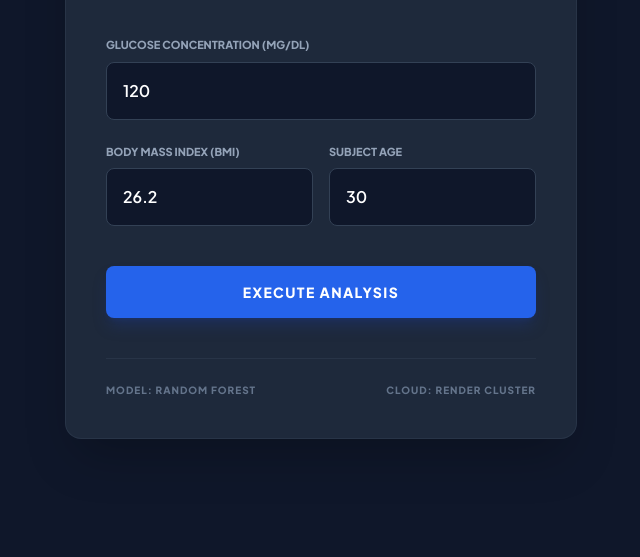
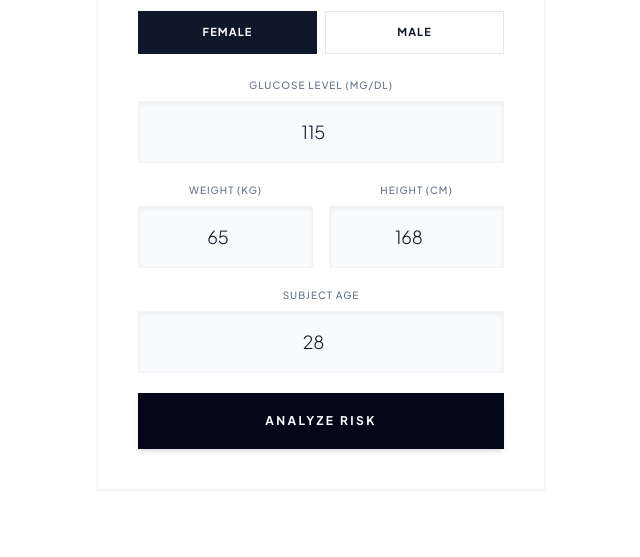
Before and after one commit to infinilierre/diabetes-risk-prediction, a plain HTML site: page index.html in a window 1280 px wide. Shown: the part 243-800 px from the top of the page, without its empty margins (319-959 px from the left). Drawn offline with nearby package versions, Linux system fonts and the light colour scheme.

Commit message:
feat: Scandinavian Minimal Design with Gender Support

```diff
--- a/index.html
+++ b/index.html
@@ -3,113 +3,113 @@
 <head>
     <meta charset="UTF-8">
     <meta name="viewport" content="width=device-width, initial-scale=1.0">
-    <title>Diabetes Risk Analyzer | Academic Project</title>
+    <title>Diabetes Risk Analyzer | Nordic Minimal</title>
     <script src="https://cdn.tailwindcss.com"></script>
     <style>
-        @import url('https://fonts.googleapis.com/css2?family=Plus+Jakarta+Sans:wght@400;600;800&display=swap');
-        body { font-family: 'Plus Jakarta Sans', sans-serif; }
+        @import url('https://fonts.googleapis.com/css2?family=Plus+Jakarta+Sans:wght@300;400;500;700&display=swap');
+        body { font-family: 'Plus Jakarta Sans', sans-serif; font-weight: 300; }
+        .gender-btn.active { background-color: #0f172a; color: white; border-color: #0f172a; }
     </style>
 </head>
-<body class="bg-[#0f172a] text-slate-200 min-h-screen flex items-center justify-center p-4">
+<body class="bg-white text-slate-900 min-h-screen flex items-center justify-center p-6">
 
-    <div class="max-w-lg w-full bg-[#1e293b] rounded-2xl shadow-2xl p-10 border border-slate-700/50">
+    <div class="max-w-md w-full bg-white rounded-none p-10 border border-slate-100 relative overflow-hidden shadow-sm">
 
-        <div class="mb-10 border-b border-slate-700/50 pb-6">
-            <h1 class="text-2xl font-extrabold text-white tracking-tight">
-                DIABETES RISK ANALYZER
-            </h1>
-            <p class="text-blue-400 text-xs font-bold uppercase tracking-[0.2em] mt-2">
-                Machine Learning Deployment Phase v1.0
-            </p>
+        <div class="text-center mb-8">
+            <div class="inline-flex p-4 bg-slate-50 rounded-full mb-4 text-slate-600 border border-slate-100 shadow-inner">
+                <svg xmlns="http://www.w3.org/2000/svg" width="32" height="32" viewBox="0 0 24 24" fill="none" stroke="currentColor" stroke-width="1.5" stroke-linecap="round" stroke-linejoin="round">
+                    <path d="M4.8 2.8C3.5 2.8 2.5 3.8 2.5 5v3c0 4.1 3.4 7.5 7.5 7.5s7.5-3.4 7.5-7.5V5c0-1.2-1-2.2-2.2-2.2"></path>
+                    <path d="M10 15.5v4"></path><path d="M8 21.5h4"></path>
+                    <circle cx="17.5" cy="18.5" r="3"></circle><path d="M20.5 18.5h1"></path>
+                </svg>
+            </div>
+            <h1 class="text-2xl font-bold tracking-tight text-slate-950 uppercase">Diabetes <span class="font-light text-slate-600">Risk Analyzer</span></h1>
         </div>
 
-        <div class="grid grid-cols-1 gap-6">
+        <div class="space-y-5 relative text-center">
+            <div class="flex gap-2 mb-6">
+                <button onclick="setGender('female')" id="btnFemale" class="gender-btn active flex-1 py-3 border border-slate-200 text-[11px] font-bold uppercase tracking-widest transition-all">Female</button>
+                <button onclick="setGender('male')" id="btnMale" class="gender-btn flex-1 py-3 border border-slate-200 text-[11px] font-bold uppercase tracking-widest transition-all">Male</button>
+            </div>
+
             <div>
-                <label class="block text-[11px] font-bold text-slate-400 uppercase mb-2">Glucose Concentration (mg/dL)</label>
-                <input type="number" id="glucose" value="120"
-                    class="w-full bg-[#0f172a] border border-slate-700 rounded-lg p-4 outline-none focus:border-blue-500 transition-colors text-white font-semibold">
+                <label class="block text-[10px] font-medium text-slate-500 uppercase tracking-widest mb-2">Glucose Level (mg/dL)</label>
+                <input type="number" id="glucose" value="115" class="w-full bg-slate-50 border border-slate-100 rounded-none p-4 outline-none focus:border-slate-950 transition-all text-center text-lg shadow-inner">
             </div>
 
             <div class="grid grid-cols-2 gap-4">
                 <div>
-                    <label class="block text-[11px] font-bold text-slate-400 uppercase mb-2">Body Mass Index (BMI)</label>
-                    <input type="number" id="bmi" value="26.2" step="0.1"
-                        class="w-full bg-[#0f172a] border border-slate-700 rounded-lg p-4 outline-none focus:border-blue-500 transition-colors text-white font-semibold">
+                    <label class="block text-[10px] font-medium text-slate-500 uppercase tracking-widest mb-2">Weight (kg)</label>
+                    <input type="number" id="weight" value="65" class="w-full bg-slate-50 border border-slate-100 rounded-none p-4 outline-none focus:border-slate-950 transition-all text-center text-lg shadow-inner">
                 </div>
                 <div>
-                    <label class="block text-[11px] font-bold text-slate-400 uppercase mb-2">Subject Age</label>
-                    <input type="number" id="age" value="30"
-                        class="w-full bg-[#0f172a] border border-slate-700 rounded-lg p-4 outline-none focus:border-blue-500 transition-colors text-white font-semibold">
+                    <label class="block text-[10px] font-medium text-slate-500 uppercase tracking-widest mb-2">Height (cm)</label>
+                    <input type="number" id="height" value="168" class="w-full bg-slate-50 border border-slate-100 rounded-none p-4 outline-none focus:border-slate-950 transition-all text-center text-lg shadow-inner">
                 </div>
             </div>
 
-            <button onclick="analyzeRisk()" id="btnAction"
-                class="w-full bg-blue-600 hover:bg-blue-500 text-white py-4 rounded-lg font-bold text-sm uppercase tracking-widest transition-all shadow-lg shadow-blue-900/40 mt-4">
-                Execute Analysis
+            <div>
+                <label class="block text-[10px] font-medium text-slate-500 uppercase tracking-widest mb-2">Subject Age</label>
+                <input type="number" id="age" value="28" class="w-full bg-slate-50 border border-slate-100 rounded-none p-4 outline-none focus:border-slate-950 transition-all text-center text-lg shadow-inner">
+            </div>
+
+            <button onclick="analyzeRisk()" id="btnAction" class="w-full bg-slate-950 hover:bg-slate-800 text-white py-5 rounded-none font-semibold text-xs uppercase tracking-[0.2em] transition-all shadow-md active:scale-[0.98] mt-2">
+                Analyze Risk
             </button>
         </div>
 
-        <div id="resultBox" class="mt-8 p-6 rounded-xl hidden border transition-all duration-500">
-            <div class="flex items-center justify-between mb-2">
-                <span id="resultHeader" class="text-[10px] font-black uppercase tracking-tighter">Diagnostic Output</span>
-                <span id="scoreTag" class="text-xs font-bold"></span>
-            </div>
-            <p id="resultText" class="font-bold text-lg leading-tight"></p>
-        </div>
-
-        <div class="mt-10 pt-6 border-t border-slate-700/50 flex justify-between items-center text-[10px] text-slate-500 font-bold uppercase tracking-widest">
-            <span>Model: Random Forest</span>
-            <span>Cloud: Render Cluster</span>
+        <div id="resultBox" class="mt-8 p-7 rounded-none hidden border border-slate-100 bg-white shadow-inner text-center">
+            <p id="bmiDisplay" class="text-[9px] font-bold text-slate-400 uppercase mb-2"></p>
+            <p id="resultText" class="font-bold text-xl text-slate-950"></p>
+            <p id="scoreTag" class="text-[10px] font-medium mt-2 text-slate-500 uppercase tracking-widest"></p>
         </div>
     </div>
 
     <script>
+        let selectedGender = 'female';
         const API_URL = "https://diabetes-risk-prediction-dpgj.onrender.com/predict";
+
+        function setGender(gender) {
+            selectedGender = gender;
+            document.getElementById('btnFemale').classList.toggle('active', gender === 'female');
+            document.getElementById('btnMale').classList.toggle('active', gender === 'male');
+        }
 
         async function analyzeRisk() {
             const box = document.getElementById('resultBox');
-            const text = document.getElementById('resultText');
-            const score = document.getElementById('scoreTag');
             const btn = document.getElementById('btnAction');
+            const weight = parseFloat(document.getElementById('weight').value);
+            const heightM = parseFloat(document.getElementById('height').value) / 100;
+            const calculatedBMI = (weight / (heightM * heightM)).toFixed(1);
 
             btn.disabled = true;
-            btn.innerText = "Processing...";
-            btn.style.opacity = "0.5";
-
-            const payload = {
-                glucose: parseFloat(document.getElementById('glucose').value),
-                bmi: parseFloat(document.getElementById('bmi').value),
-                age: parseInt(document.getElementById('age').value, 10)
-            };
+            btn.innerText = "Analyzing...";
 
             try {
                 const response = await fetch(API_URL, {
                     method: 'POST',
                     headers: { 'Content-Type': 'application/json' },
-                    body: JSON.stringify(payload)
+                    body: JSON.stringify({
+                        glucose: parseFloat(document.getElementById('glucose').value),
+                        bmi: parseFloat(calculatedBMI),
+                        age: parseInt(document.getElementById('age').value, 10),
+                        gender: selectedGender
+                    })
                 });
 
                 const data = await response.json();
                 box.classList.remove('hidden');
 
-                if (data.risk_score > 50) {
-                    box.className = 'mt-8 p-6 rounded-xl border-red-500/30 bg-red-500/5 text-red-400';
-                    text.innerText = data.interpretation;
-                    score.innerText = "Score: " + data.risk_score + "%";
-                } else {
-                    box.className = 'mt-8 p-6 rounded-xl border-emerald-500/30 bg-emerald-500/5 text-emerald-400';
-                    text.innerText = data.interpretation;
-                    score.innerText = "Score: " + data.risk_score + "%";
-                }
+                // Gender ve BMI burada yazılıyor:
+                document.getElementById('bmiDisplay').innerText = `BMI: ${calculatedBMI} | Gender: ${selectedGender.toUpperCase()}`;
+                document.getElementById('resultText').innerText = data.risk_score > 50 ? "Condition: High Risk" : "Condition: Low Risk";
+                document.getElementById('scoreTag').innerText = `Confidence Score: ${(100 - data.risk_score).toFixed(1)}%`;
             } catch (err) {
                 box.classList.remove('hidden');
-                box.className = 'mt-8 p-6 rounded-xl border-slate-700 bg-slate-800 text-slate-400 text-xs';
-                text.innerText = "System Error: Connection to cloud inference engine failed.";
-                score.innerText = "ERR_CONN";
+                document.getElementById('resultText').innerText = "Network Error.";
             } finally {
                 btn.disabled = false;
-                btn.innerText = "Execute Analysis";
-                btn.style.opacity = "1";
+                btn.innerText = "Analyze Risk";
             }
         }
     </script>
```
